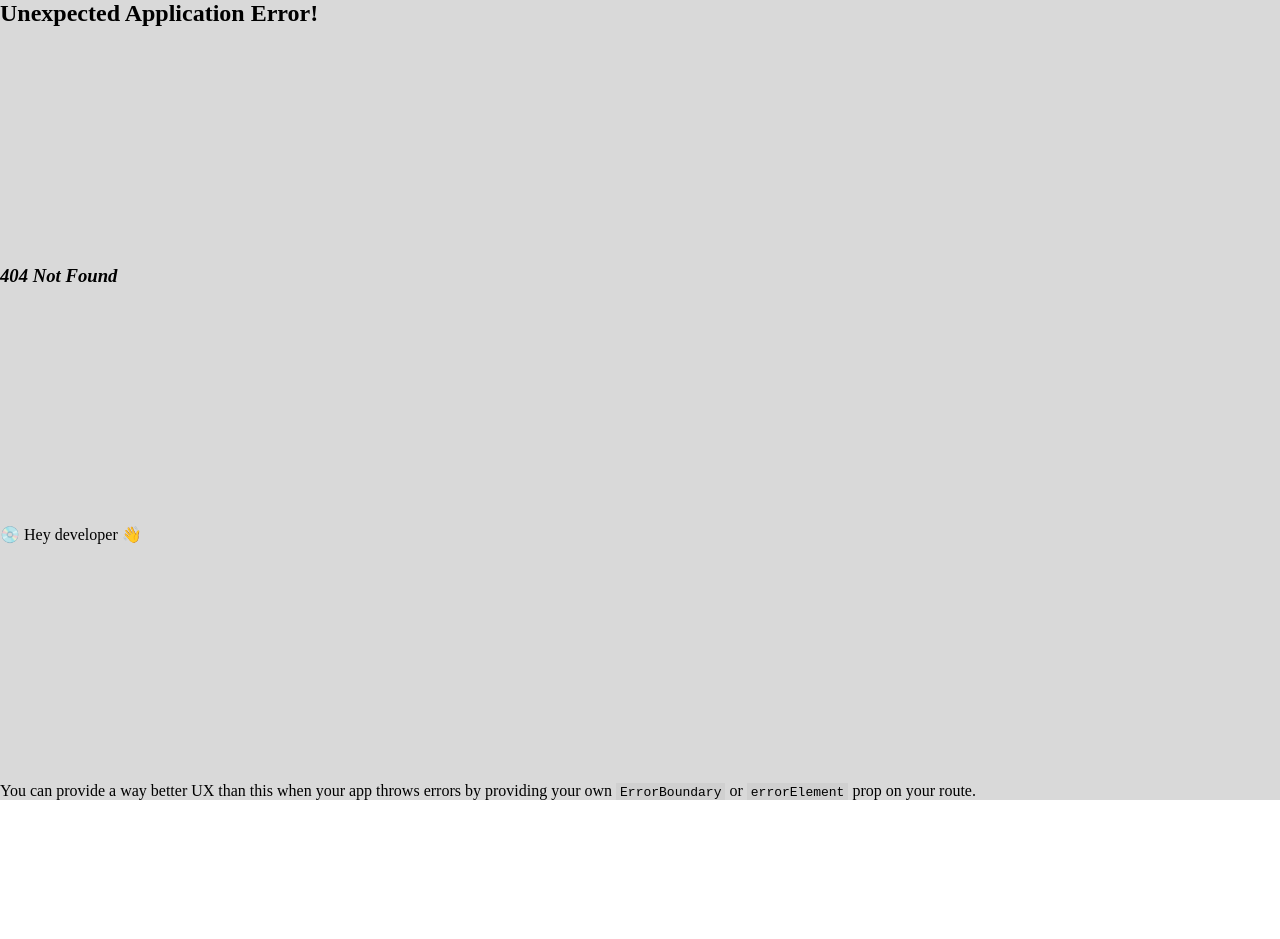
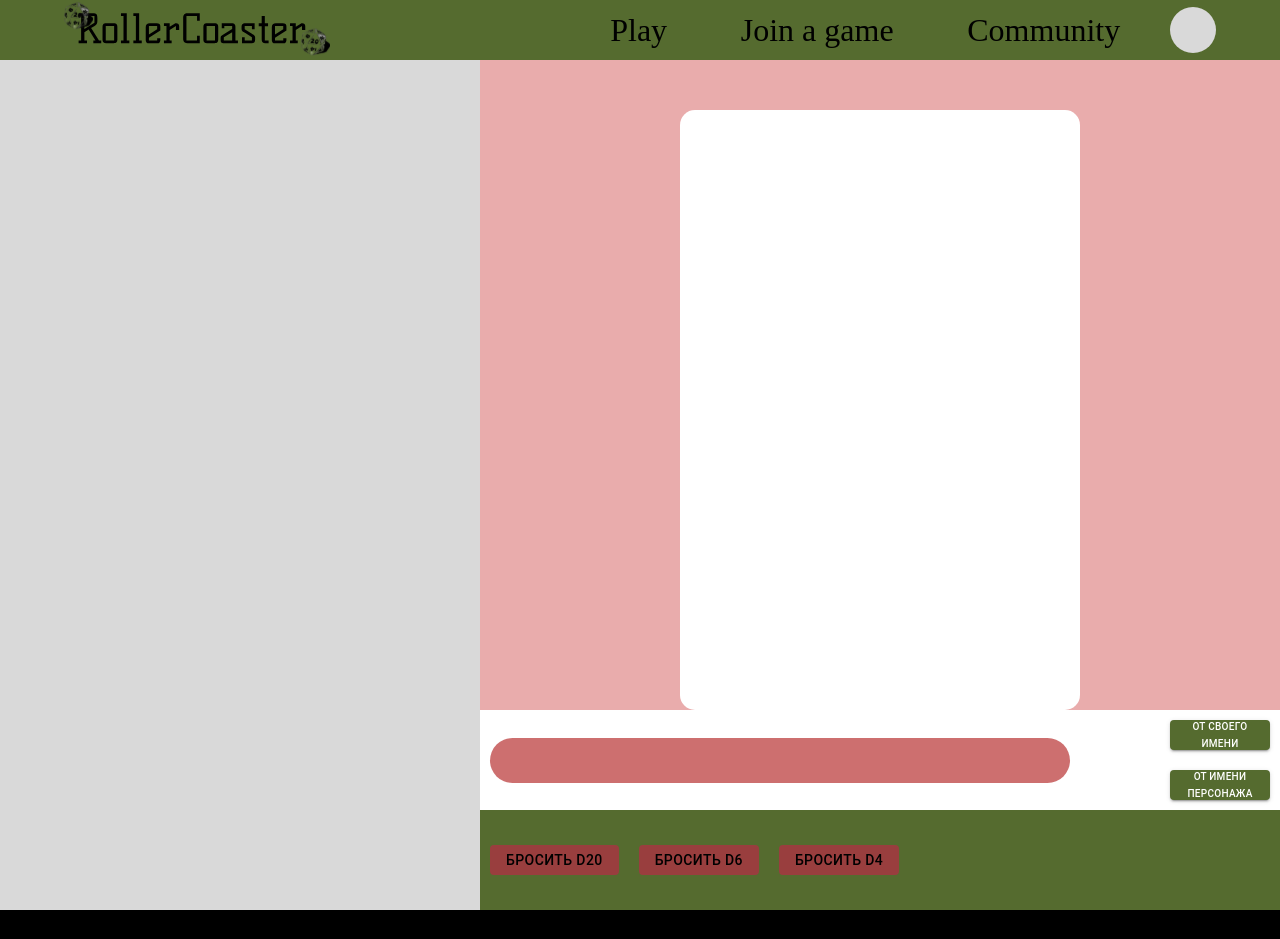
Before and after one commit to RollerCoaster0/RollerCoaster_front, a React (Create React App) app: page /chat in a window 1280 px wide. Before the commit this address had no page. Shown: the top 939 px of the page. Before the commit the page ends 800 px from the top, so only its background shows below. Built offline with nearby package versions, Linux system fonts and the light colour scheme; a web font is replaced by a local one.

Commit message:
commit dependencies of jest Напиши тесты плииииииз

```diff
--- /dev/null
+++ b/src/components/chat/Chat.css
@@ -0,0 +1,76 @@
+.chat {
+    display: flex;
+    flex-direction: row-reverse;
+    width: 800px;
+    height: 850px;
+    flex-wrap: wrap;
+}
+.chat__window__chat_field {
+    display: flex;
+    background: white;
+    width: 400px;
+    height: 600px;
+    align-self: center;
+    padding: 10px;
+
+    border-radius: 15px;
+    -moz-border-radius: 15px;
+}
+.chat__window__input__input{
+    display: flex;
+    flex-direction: row;
+    justify-content:space-between ;
+    width: 800px;
+    background: white;
+    padding: 10px;
+    /*border: 2px solid #000;*/
+    /*border-radius: 15px;*/
+    /*-moz-border-radius: 15px;*/
+}
+
+
+.chat__window {
+    width: 800px;
+    position: absolute;
+    right: 0;
+    height:100%;
+    display: flex;
+    flex-direction: column-reverse;
+    flex-wrap: wrap;
+    align-self: flex-end;
+    background: #E9ACAC;
+}
+
+
+.chat__window__input {
+    display: flex;
+    flex-direction: column;
+
+}
+
+.chat__window__footer {
+
+    height: 100px;
+    /*width: 800px;*/
+    flex-direction: row;
+    display: flex;
+    gap: 20px;
+    align-items: center;
+    background: darkolivegreen;
+    padding: 10px;
+
+}
+.chat__window__input__input__button{
+    display: flex;
+    flex-direction: column;
+    gap: 20px;
+}
+.chat__window__input__input__wrapper{
+    background: rgba(178, 34, 34, 0.65);
+    border-radius: 50px;
+    display: flex;
+    align-items: center;
+    align-self: center;
+    height: 45px;
+    padding: 15px;
+}
--- /dev/null
+++ b/src/components/chat/Chat.jsx
@@ -0,0 +1,120 @@
+import './Chat.css'
+import {Button, TextField} from "@mui/material";
+import {useState} from "react";
+
+
+const Chat = () => {
+    const DUMMY_DATA = [
+        {
+            senderId: "perborgen",
+            text: "who'll win?"
+        },
+        {
+            senderId: "janedoe",
+            text: "who'll win?"
+        }
+    ]
+    const [messages, setMessages] = useState(DUMMY_DATA)
+
+    return(
+<main className="chat">
+    <div className="chat__window">
+
+
+        <div className="chat__window__input>">
+
+            <div className="chat__window__input__input">
+                <div className="chat__window__input__input__wrapper">
+                <TextField id="outlined-basic"  variant="standard" InputProps={{disableUnderline: true}}
+                           sx={{
+                               width: "550px",
+                               height:"30px",
+                               alignSelf: "center",
+
+                           }}/></div>
+                <div className="chat__window__input__input__button">
+                <Button variant="contained" color="success"
+                        sx={{
+                            backgroundColor: "darkolivegreen",
+                            width:"100px",
+                            height:"30px",
+                            fontSize:"10px"
+                        }}>от своего имени </Button>
+                <Button variant="contained" color="success"
+                        sx={{
+                            backgroundColor: "darkolivegreen",
+                            width:"100px",
+                            height:"30px",
+                            fontSize:"10px"
+                        }}>от имени персонажа </Button>
+                </div>
+            </div>
+            <div className="chat__window__footer">
+                <Button variant="outlined"
+                sx={[{
+                    backgroundColor: "#993e3e",
+                    height:"30px",
+                    color:"black",
+                    borderColor: "transparent"
+
+                },
+                    {
+                        '&:hover': {
+                            color: 'black',
+                            backgroundColor: "rgb(161,8,8)",
+                            borderColor: "transparent"
+                        },
+                    },
+                ]}>
+                    Бросить D20
+                </Button>
+                <Button variant="outlined" color="error"
+                        sx={[{
+                            backgroundColor: "#993e3e",
+                            height:"30px",
+                            color:"black",
+                            borderColor: "transparent"
+
+                        },
+                            {
+                                '&:hover': {
+                                    color: 'black',
+                                    backgroundColor: "rgb(161,8,8)",
+                                    borderColor: "transparent"
+                                },
+                            },
+                        ]}>
+                    Бросить D6
+                </Button>
+                <Button variant="outlined" color="error"
+                        sx={[{
+                            backgroundColor: "#993e3e",
+                            height:"30px",
+                            color:"black",
+                            borderColor: "transparent"
+
+                        },
+                            {
+                                '&:hover': {
+                                    color: 'black',
+                                    backgroundColor: "rgb(161,8,8)",
+                                    borderColor: "transparent"
+                                },
+                            },
+                        ]}>
+                    Бросить D4
+                </Button>
+
+            </div>
+        </div>
+
+        <div className="chat__window__chat_field">
+
+        </div>
+
+    </div>
+
+</main>
+    );
+};
+export default Chat;
--- a/src/components/pages/homepage/HomePage.jsx
+++ b/src/components/pages/homepage/HomePage.jsx
@@ -35,4 +35,5 @@ const HomePage = () => {
 };
 
 
+
 export default HomePage;
--- a/src/index.js
+++ b/src/index.js
@@ -8,6 +8,7 @@ import RegistrationPage from "./components/pages/registrationpage/RegistrationPa
 import PageLayout from "./components/pages/pagelayout/PageLayout";
 import LogInPage from "./components/pages/authentication/LogInPage";
 import CreateGamePage from "./components/pages/creategame/CreateGamePage";
+import Chat from "./components/chat/Chat"
 
 
 const router = createBrowserRouter([
@@ -35,6 +36,11 @@ const router = createBrowserRouter([
                 path:'creategame',
                 element: <CreateGamePage/>
             },
+
+            {
+                path:'chat',
+                element: <Chat/>
+            },
         ]
     },
 
```
Also changed, not shown: src/components/chat/App.jsx (added, +17 -0 lines), src/components/chat/ChatMessage.jsx (added, +12 -0 lines), src/components/chat/DUMMY_DATA.jsx (added, +10 -0 lines).
